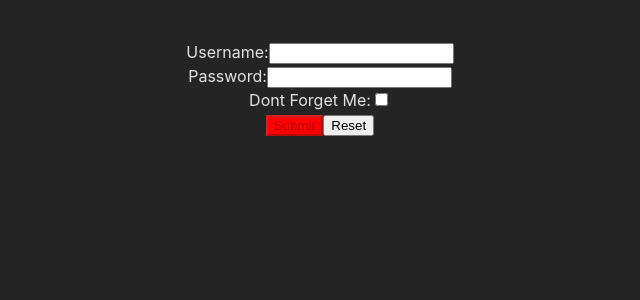
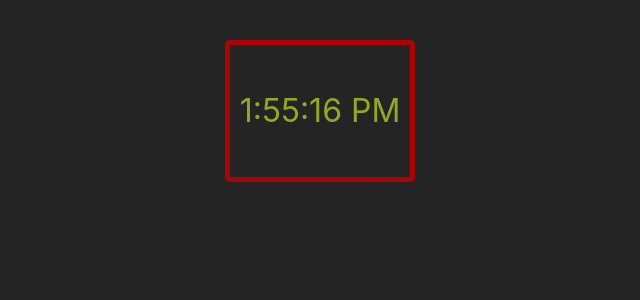
Before and after one commit to mrdnr/React-Exercise, a React (Vite) app: page / in a window 1280 px wide. Shown: the top 300 px of the page, without its empty margins (320-960 px from the left). Built offline with nearby package versions, Linux system fonts and the light colour scheme.

Commit message:
Styling Components 4

```diff
--- a/package.json
+++ b/package.json
@@ -11,7 +11,8 @@
   },
   "dependencies": {
     "react": "^18.2.0",
-    "react-dom": "^18.2.0"
+    "react-dom": "^18.2.0",
+    "sass": "^1.69.5"
   },
   "devDependencies": {
     "@types/react": "^18.2.15",
--- a/src/App.jsx
+++ b/src/App.jsx
@@ -1,5 +1,5 @@
 import "./App.css";
-import Login from "./components/Login";
+import Clock from "./components/Clock";
 
 
 
@@ -8,7 +8,7 @@ const App = () => {
 
   return (
     <div id="app">
-      <Login/>
+      <Clock/>
     </div>
   );
 };
--- /dev/null
+++ b/src/components/Clock.jsx
@@ -0,0 +1,31 @@
+import React from "react";
+import "./Clock.scss";
+
+class Clock extends React.Component {
+  constructor(props) {
+    super(props);
+    this.state = { time: new Date() };
+  }
+
+  componentDidMount() {
+    this.timerID = setInterval(() => this.tick(), 1000);
+  }
+
+  componentWillUnmount() {
+    clearInterval(this.timerID);
+  }
+
+  tick() {
+    this.setState({ time: new Date() });
+  }
+
+  render() {
+    return (
+      <div className="clock">
+        <p>{this.state.time.toLocaleTimeString()}</p>
+      </div>
+    );
+  }
+}
+
+export default Clock;
--- /dev/null
+++ b/src/components/Clock.scss
@@ -0,0 +1,8 @@
+.clock {
+  font-size: 2em;
+  color: #94a825;
+  border: 5px solid rgb(170, 4, 4);
+  padding: 10px;
+  border-radius: 5px;
+  display: inline-block;
+}
--- a/src/components/Login.jsx
+++ /dev/null
@@ -1,82 +0,0 @@
-import { useState } from "react";
-
-function Login() {
-  const [data, setData] = useState({
-    username: "",
-    password: "",
-    remember: "",
-  });
-
-  const buttonStyle = {
-    backgroundColor: data.password.length < 8 ? 'red' : 'green',
-  };
-
-  function handleSubmit(e) {
-    e.preventDefault();
-    const formData = new FormData(e.target);
-    console.log(formData.get('username'));
-    setData({
-      username: "",
-      password: "",
-      remember: "",
-    });
-  }
-
-  function handleReset() {
-    setData({
-      username: "",
-      password: "",
-      remember: "",
-    });
-  }
-
-  function handleChange(e) {
-    const { name, value, type, checked } = e.target;
-    setData({
-      ...data,
-      [name]: type === "checkbox" ? checked : value,
-    });
-  }
-
-  return (
-    <form onSubmit={handleSubmit}>
-      <div>
-        <label htmlFor="username">Username:</label>
-        <input
-          type="text"
-          name="username"
-          value={data.username}
-          onChange={handleChange}
-        />
-      </div>
-      <div>
-        <label htmlFor="password">Password:</label>
-        <input
-          type="password"
-          name="password"
-          value={data.password}
-          onChange={handleChange}
-        />
-      </div>
-      <div>
-        <label htmlFor="remember">Dont Forget Me:</label>
-        <input
-          type="checkbox"
-          name="remember"
-          checked={data.remember}
-          onChange={handleChange}
-        />
-      </div>
-      <button
-        disabled={data.username === "" || data.password === ""}
-        type="submit"
-        style={buttonStyle}
-      >
-        Submit
-      </button>
-      <button onClick={handleReset}>Reset</button>
-    </form>
-  );
-}
-
-export default Login;
```
Also changed, not shown: 1 other file (tests, documents, lock files or other folders).
